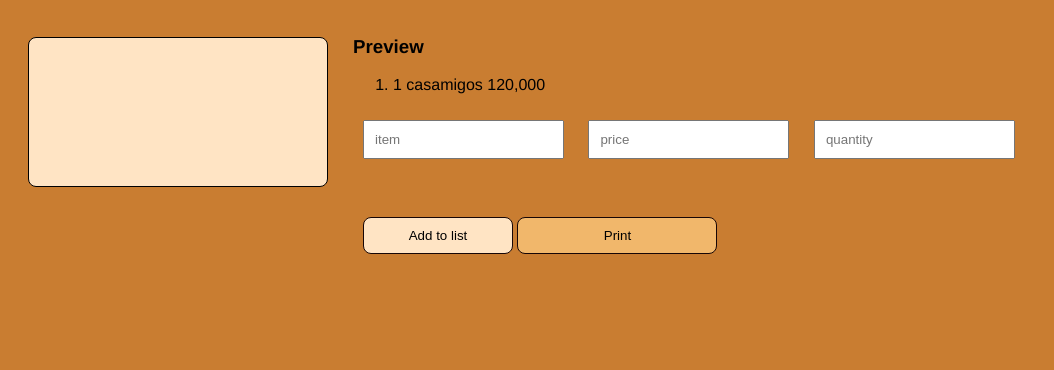
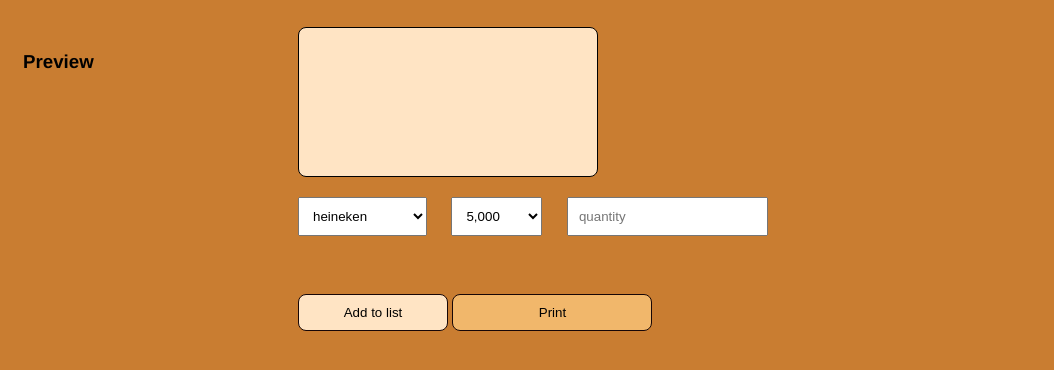
Before and after one commit to OnyebekehCode/bill-invoice, a plain HTML site: page index.html in a window 1280 px wide. Shown: the part 78-448 px from the top of the page, without its empty margins (0-1054 px from the left). Drawn offline with Linux system fonts and the light colour scheme.

Commit message:
select items

```diff
--- a/app.js
+++ b/app.js
@@ -1,27 +1,15 @@
-// get all items to be referenced to from html
-const image = document.getElementById("#image")
-const preview = document.getElementById("#preview")
-const previewList = document.getElementById("#preview-list")
-const item = document.getElementById("#item")
-const price = document.getElementById("#price")
-const quantity = document.getElementById("#quantity")
-const Print = document.getElementById("#checkout")
+const image = document.getElementById("image")
+const preview = document.getElementById("preview")
+const previewList = document.getElementById("preview-list")
+const item = document.getElementById("item")
+const price = document.getElementById("price")
+const quantity = document.getElementById("quantity")
+const Print = document.getElementById("checkout")
 const addToList = document.getElementById
-("#addToList")
-console.log(image)
-console.log(preview)
-console.log(previewList)
-console.log(item)
-console.log(price)
-console.log(quantity)
-console.log(Print)
-console.log(addToList)
-
-//name the variable for inventory to be used
+("addToList")
 const inventory = [
     {name: "casamigos",
      price: "120,000",
-
     },
     {name: "jameson Black",
      price: "100,000",
@@ -33,3 +21,42 @@ const inventory = [
      price: "5,000",
     },
 ]
+
+
+
+    const listItems = () => {
+
+     for (el of inventory){
+    const options = document.createElement("option")
+    console.log(el)
+    options.textContent = el.name
+    item.appendChild(options)
+    item.value = options.textContent
+    console.log(item.value)
+    checkPrice()
+    }
+
+    }
+
+
+    const checkPrice = ()=>{
+     for (el of inventory){
+    const option = document.createElement("option")
+    option.textContent = el.price
+    price.appendChild(option)
+    price.value = option.textContent
+     }
+
+    }
+
+const addList = () => {
+    const list = document.createElement("li")
+    list.innerHTML = `<span id="preview-quantity">1</span>
+     <span id="preview-item">casamigos</span>
+     <span id="preview-price">120,000</span>`
+     previewList.appendChild(list)
+}
+
+listItems()
+    //console.log(itemPrice)
+    //console.log(item.textContent)
--- a/index.html
+++ b/index.html
@@ -10,30 +10,31 @@
     <main>
         <h1>Bill</h1>
         <div id="container">
-        <div id="image">
 
-        </div>
-        <div id="cart-details">
+
+
+        <div id="cart-details" class="first-item">
         <div id="preview">
             <h3>Preview</h3>
         <ol id="preview-list">
-            <li id="previewSN"> <span id="preview-quantity">1</span> <span id="preview-item">casamigos</span> <span id="preview-price">120,000</span> </li>
         </ol>
+        </div>
+        </div>
 
-
-        </div id = "orderDetails" >
+        <div id = "orderDetails" class = "first-item" >
         <div class="divItems">
-        <input type="text" name="item" id="item" class="input-class" placeholder="item">
-        <input type="text" name="price" id="price" class="input-class" placeholder="price">
-        <input type="number" name="quantity" id="quantity" placeholder="quantity">
+        <div id="input-details">
+        <div id="image"></div>
+        <select type="text" name="item" id="item" class="input-class" placeholder="item"></select>
+        <select type="number" name="price" id="price" class="input-class" placeholder="price"></select>
+        <input type="number" name="quantity" id="quantity" class="input-class" placeholder="quantity">
         </div>
-        <div class="divItems">
-        <button id="addToList"> Add to list</button>
+        <div id="buttons">
+        <button id="addToList" type="submit" onclick=addList()> Add to list</button>
         <button id="checkout"> Print</button>
         </div>
         </div>
-
-        <div>
+        </div>
         </div>
         </div>
     </main>
--- a/style.css
+++ b/style.css
@@ -10,8 +10,6 @@ h1{
 }
 #container{
     display: flex;
-    padding: 10px;
-    justify-content: space-between;
 }
 #image{
     box-sizing: border-box;
@@ -26,11 +24,9 @@ h1{
     margin: 10px;
 }
 #cart-details{
-    flex: 1;
     width: 250px;
     padding: 10px;
     margin: 5px;
-    margin-top: -20px;
 }
 #item{
     padding: 10px;
@@ -69,7 +65,11 @@ h1{
     justify-content: space-between;
     align-items: center;
     flex-wrap: wrap;
+    position: initial;
 }
 .divItems{
     flex: 1
 }
+.first-items{
+    flex: 1;
+}
```
